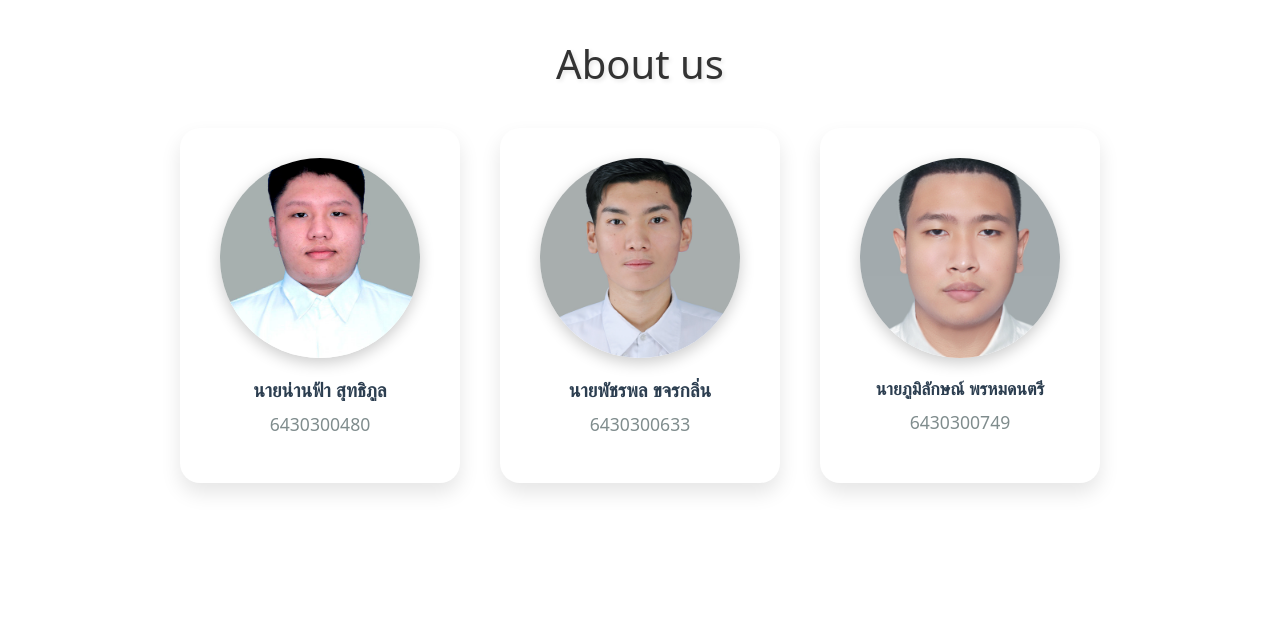
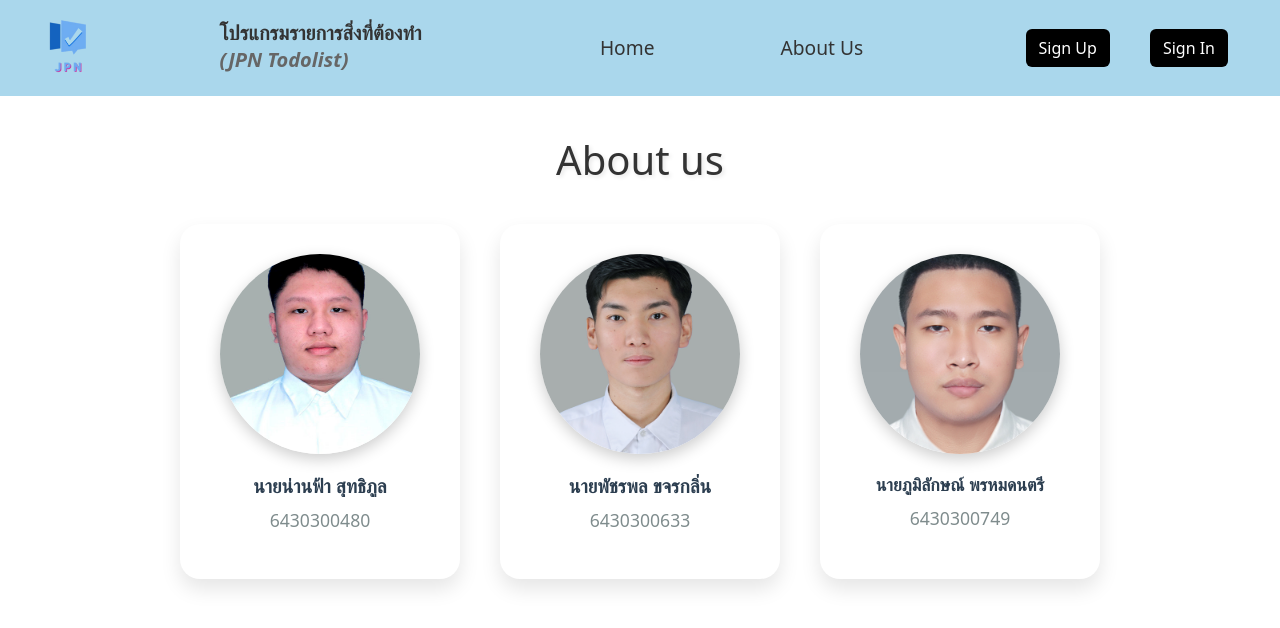
Before and after one commit to Poomlak/TODOLISTJPN, a React (Create React App) app in the folder jpn-project/: page /aboutus in a window 1280 px wide. Shown: the top 628 px of the page. Built offline with nearby package versions, Linux system fonts and the light colour scheme.

Commit message:
Narbar aboutus

```diff
--- a/jpn-project/src/aboutus/Aboutus.js
+++ b/jpn-project/src/aboutus/Aboutus.js
@@ -3,6 +3,7 @@ import "./Aboutus.css";
 import neww from "./6430300480.jpg";
 import jame from "./6430300633.jpg";
 import poom from "./6430300749.jpg";
+import Navbaraboutus from "../allnavbars/Navbarsaboutus";
 
 const Aboutus = () => {
   const profiles = [
@@ -19,19 +20,22 @@ const Aboutus = () => {
   };
 
   return (
+    <>
+      <Navbaraboutus />
       <div className="aboutus-container">
         <h1 className="aboutus-title">About us</h1>
         <div className="profiles">
           {profiles.map((profile, index) => (
             <div key={index} className="profile">
               <div className="profile-image-container">
-              <img src={profile.img} alt={profile.name} className="profile-image" />
+                <img
+                  src={profile.img}
+                  alt={profile.name}
+                  className="profile-image"
+                />
               </div>
               <div className="profile-info">
-              <h2
-                className="profile-name"
-                style={getNameStyle(profile.name)}
-              >
+                <h2 className="profile-name" style={getNameStyle(profile.name)}>
                   {profile.name}
                 </h2>
                 <p className="profile-id">{profile.id}</p>
@@ -40,6 +44,7 @@ const Aboutus = () => {
           ))}
         </div>
       </div>
+    </>
   );
 };
 
--- /dev/null
+++ b/jpn-project/src/allnavbars/Navbarsaboutus.js
@@ -0,0 +1,74 @@
+import React from "react";
+import "../navbars/Navbar.css";
+import jpnLogo from "./jpn_logo.png";
+import { useNavigate } from "react-router-dom";
+const Navbaraboutus = () => {
+  const navigate = useNavigate(); // useNavigate ต้องทำงานภายใน <Router>
+
+  const goSignIn = () => {
+    navigate("/signin");
+  };
+  const goSignup = () => {
+    navigate("/signup");
+  };
+  // const goAboutus = () => {
+  //   navigate("/aboutus");
+  // };
+
+  return (
+    <nav className="navbar navbar-expand-lg navbar-light">
+      <div className="container-fluid">
+        <a className="navbar-brand" href="/">
+          <img src={jpnLogo} alt="JPN Logo" className="navbar-logo" />
+          <div className="brand-text">
+            <div className="brand-text-main">โปรแกรมรายการสิ่งที่ต้องทำ</div>
+            <div className="brand-text-sub">(JPN Todolist)</div>
+          </div>
+        </a>
+        <button
+          className="navbar-toggler"
+          type="button"
+          data-bs-toggle="collapse"
+          data-bs-target="#navbarNav"
+          aria-controls="navbarNav"
+          aria-expanded="false"
+          aria-label="Toggle navigation"
+        >
+          <span className="navbar-toggler-icon"></span>
+        </button>
+        <div
+          className="collapse navbar-collapse justify-content-center"
+          id="navbarNav"
+        >
+          <ul className="navbar-nav">
+            <li className="nav-item">
+              <a className="nav-link" href="/">
+                Home
+              </a>
+            </li>
+            <li className="nav-item">
+              <a className="nav-link" href="/aboutus">
+                About Us
+              </a>
+            </li>
+            {/* <li className="nav-item">
+              <a className="nav-link" href="/todo">
+                Todo
+              </a>
+            </li> */}
+          </ul>
+        </div>
+        <div className="navbar-nav">
+          <button className="btn btn-sign-up" onClick={goSignup}>
+            Sign Up
+          </button>
+          <button className="btn btn-sign-in" onClick={goSignIn}>
+            Sign In
+          </button>
+        </div>
+      </div>
+    </nav>
+  );
+};
+
+export default Navbaraboutus;
```
Lines whose indentation alone changed are shown as unchanged.
